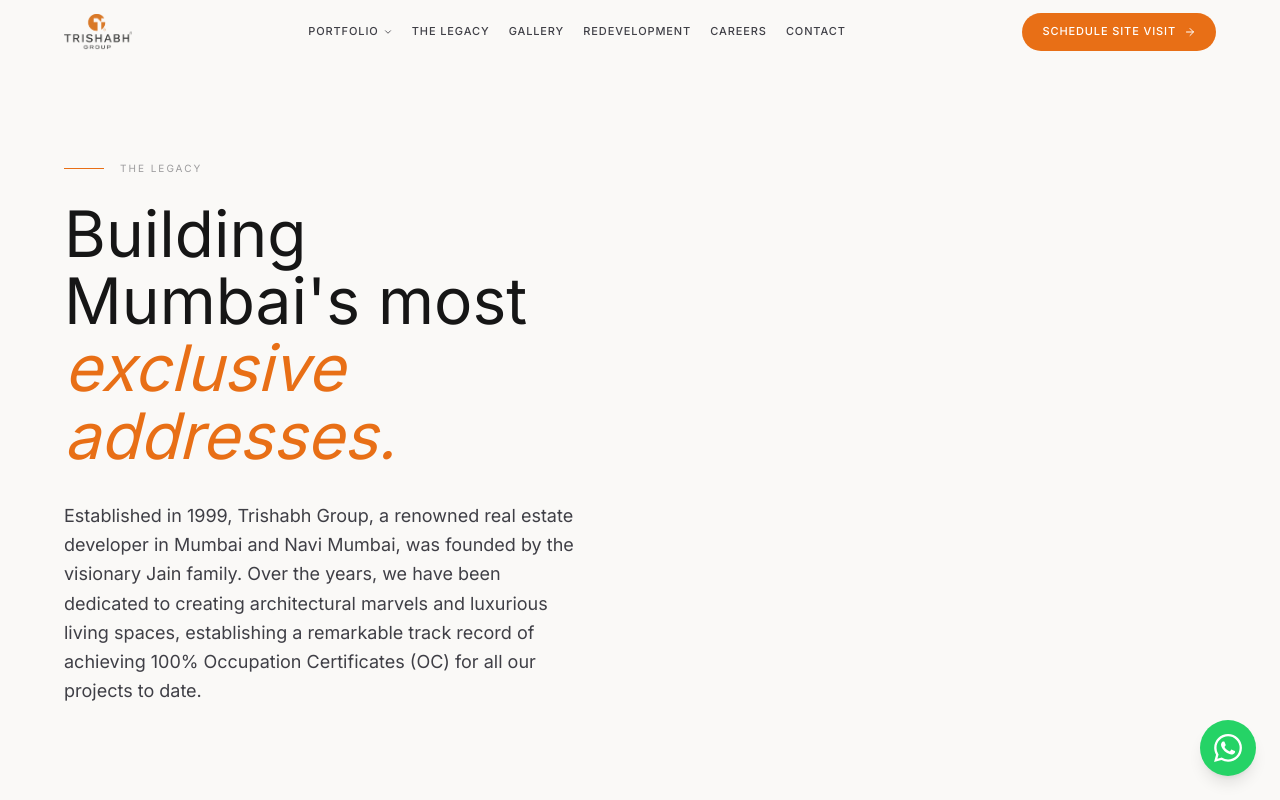
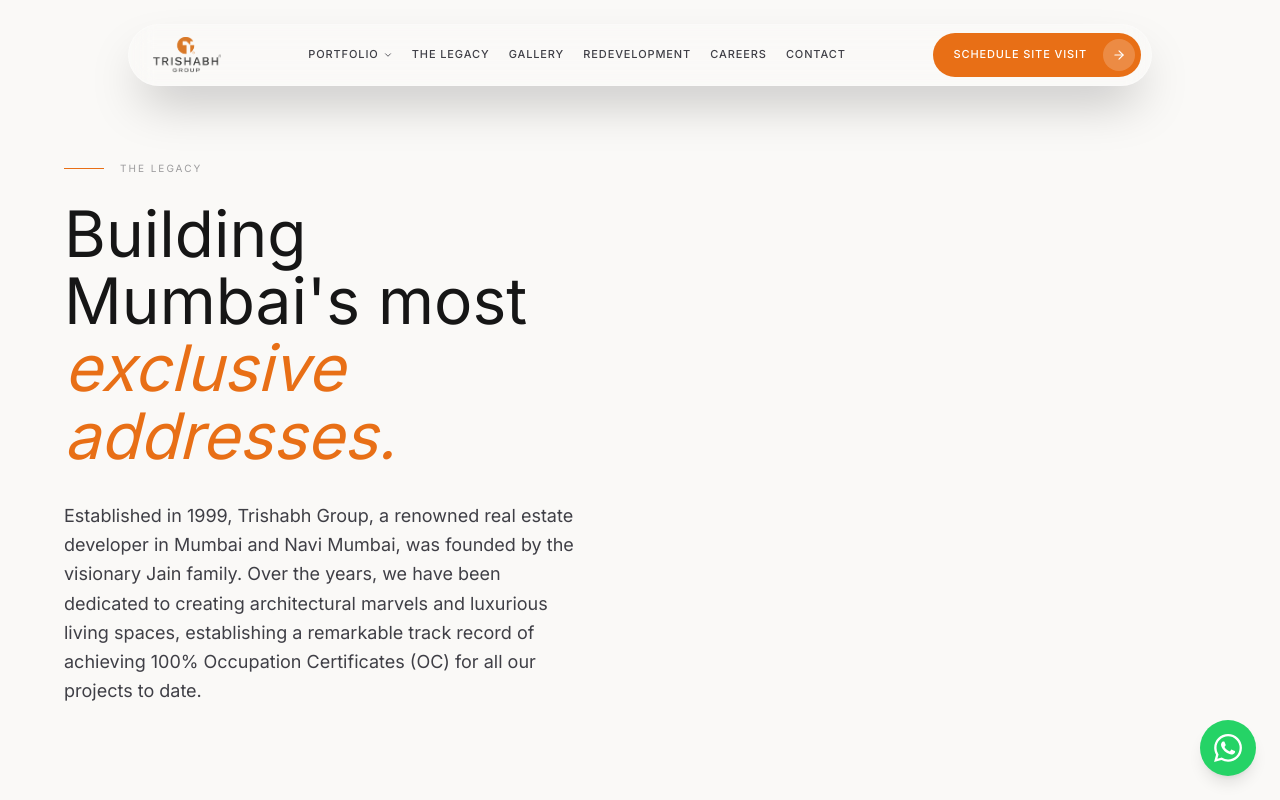
Before and after one commit to Digvijay1008/trishabh-group-website, a Next.js app: page /about in a window 1280 px wide. Shown: the top 800 px of the page. Built offline with nearby package versions, Linux system fonts and the light colour scheme.

Commit message:
design: Phase 3 - Fluid Island Navbar

```diff
--- a/src/components/layout/Navbar.tsx
+++ b/src/components/layout/Navbar.tsx
@@ -46,16 +46,16 @@ export default function Navbar() {
   return (
     <>
       <motion.header
-        initial={{ y: -100, opacity: 0 }}
-        animate={{ y: 0, opacity: 1 }}
+        initial={{ y: -100, opacity: 0, x: "-50%" }}
+        animate={{ y: 0, opacity: 1, x: "-50%" }}
         transition={{ duration: 0.7, ease: [0.16, 1, 0.3, 1] }}
-        className={`fixed top-0 left-0 right-0 z-50 transition-all duration-500 ${
+        className={`fixed top-6 left-1/2 z-50 transition-all duration-500 w-full max-w-5xl px-4 lg:px-0`}
+      >
+        <div className={`rounded-full p-2 pl-6 pr-2.5 flex items-center justify-between border transition-all duration-500 ${
           scrolled
-            ? "bg-white/95 backdrop-blur-xl border-b border-[#E7E2D9] shadow-[0_2px_20px_-4px_rgba(22,22,22,0.06)]"
-            : "bg-transparent"
-        }`}
-      >
-        <div className="container-luxury flex items-center justify-between" style={{ height: "clamp(64px, 8vh, 88px)" }}>
+            ? "bg-white/80 backdrop-blur-2xl shadow-[0_8px_30px_rgba(0,0,0,0.04)] border-white/40"
+            : "bg-white/10 backdrop-blur-md shadow-2xl border-white/20"
+        }`}>
           {/* Logo */}
           <Link href="/" className="inline-flex items-center group flex-shrink-0">
             <Image
@@ -124,17 +124,22 @@ export default function Navbar() {
           <div className="hidden lg:flex items-center">
             <Link
               href="/contact"
-              className="inline-flex items-center gap-2 bg-[#E86F16] text-white rounded-full hover:bg-[#D4610F] transition-all duration-300 hover:gap-3 group flex-shrink-0"
+              className="group flex items-center gap-4 bg-[#E86F16] text-white rounded-full hover:bg-[#D4610F] transition-all duration-300 active:scale-[0.98]"
+              style={{ padding: "6px 6px 6px 20px" }}
+            >
+              <span
                 style={{
                   fontSize: "11px",
                   letterSpacing: "0.08em",
                   textTransform: "uppercase",
                   fontWeight: 500,
-                padding: "10px 20px",
                 }}
               >
                 Schedule Site Visit
-              <ArrowRight size={12} className="transition-transform duration-300 group-hover:translate-x-0.5" />
+              </span>
+              <div className="w-8 h-8 rounded-full bg-white/20 flex items-center justify-center transition-transform duration-300 group-hover:scale-105 group-hover:translate-x-1 group-hover:-translate-y-[1px]">
+                <ArrowRight size={14} className="text-white" />
+              </div>
             </Link>
           </div>
 
```
Lines whose indentation alone changed are shown as unchanged.
